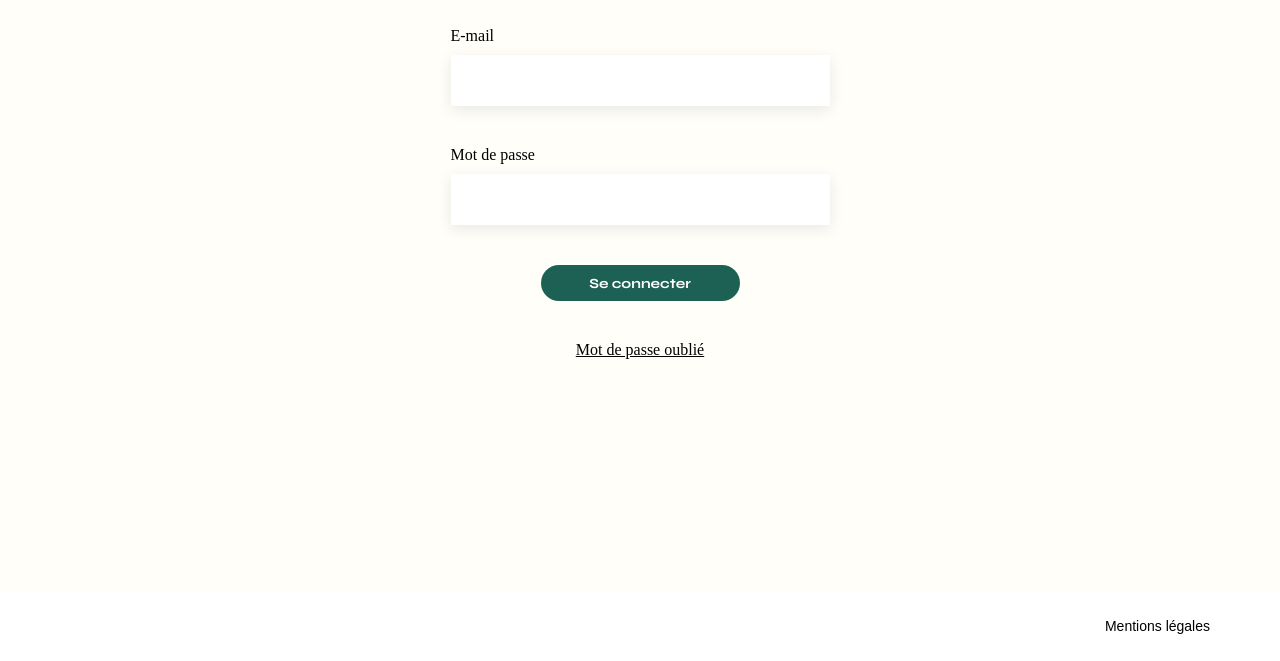
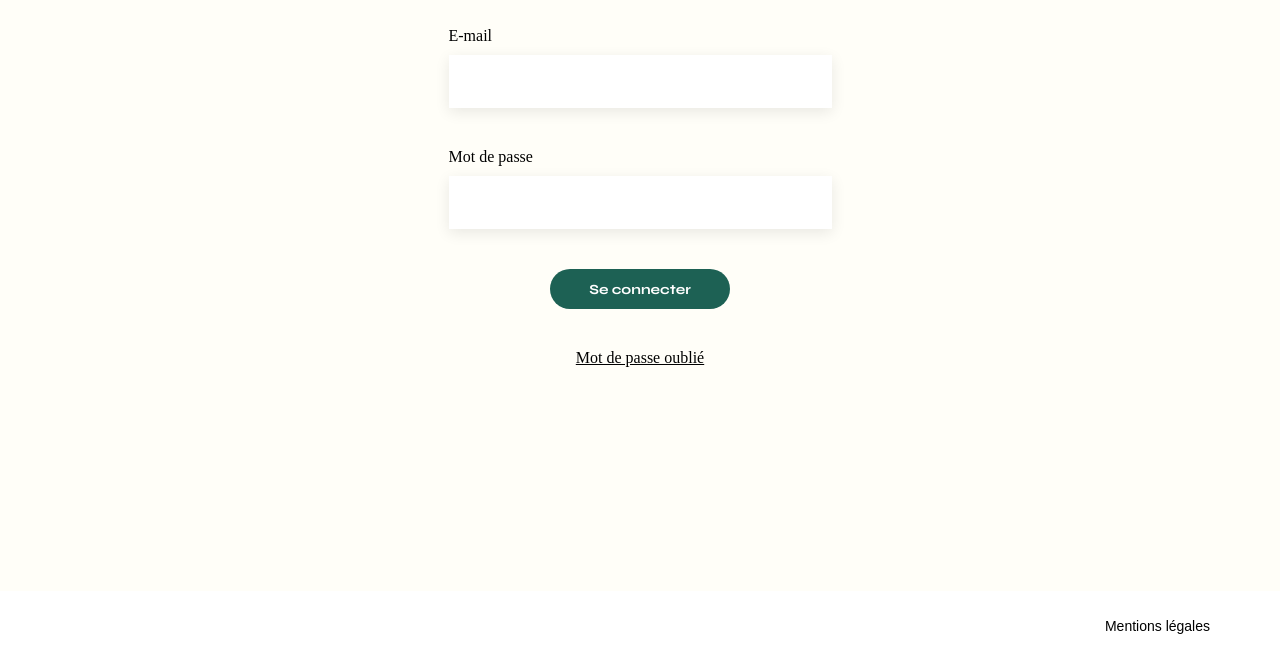
Before and after one commit to Arno37/SB_architecte_front, a plain HTML site: page index1.html in a window 1280 px wide. Shown: the part 256-917 px from the top of the page. Drawn offline with nearby package versions, Linux system fonts and the light colour scheme; no server answers.

Commit message:
log in page done+add text value

```diff
--- a/index1.html
+++ b/index1.html
@@ -33,10 +33,10 @@
       <nav>
           <ul class="board">
               <li class="contact">E-mail
-                  <div class="rectangle"></div>
+                  <input class="rectangle" type="text" value=""></div>
               </li>
               <li class="password">Mot de passe
-                  <div class="rectangle"></div>
+                <input class="rectangle" type="text" value=""></div>
               </li>
               <li class="connecting">Se connecter
               </li>
--- a/style1.css
+++ b/style1.css
@@ -161,8 +161,8 @@ li.connecting {
   flex-direction: column;
   place-content: center;
   background-color: #1d6154;
-  width: 179px;
-  height: 36px;
+  width: 160px;
+  height: 40px;
   border-radius: 30px;
   color: white;
   text-align-last: center;
@@ -195,6 +195,7 @@ body {
   background-color: #ffffff;
   box-shadow: 0px 4px 14px 0px #00000017;
   margin-top: 10px;
+  border: transparent;
 }
 
 li.forgottenpw {
@@ -219,3 +220,9 @@ li.forgottenpw {
   letter-spacing: 0em;
   text-align: left;
 }
+.contact{
+  display: grid;
+}
+.password {
+  display: grid;
+}
```
